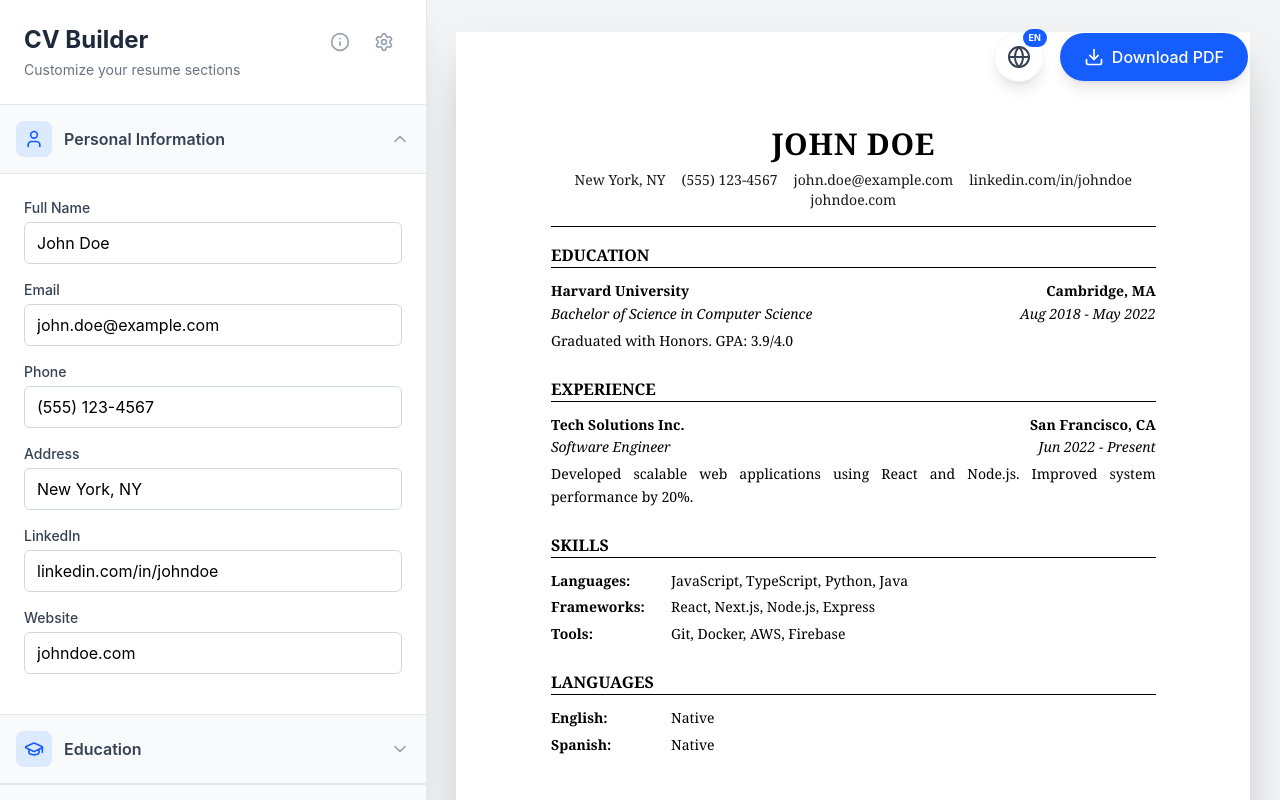
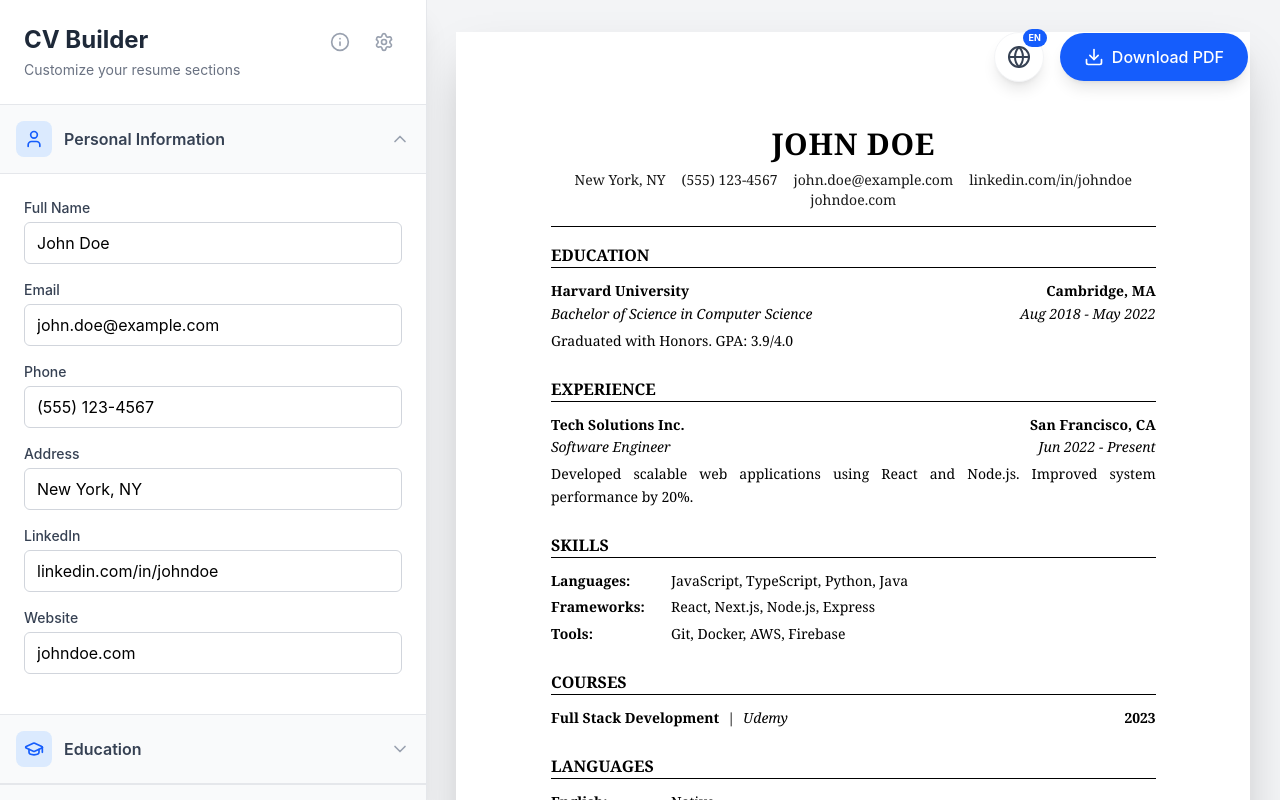
Before and after one commit to Lautaro-R-collins/CV-Builder, a React (Vite) app: page / in a window 1280 px wide. Built offline with nearby package versions, Linux system fonts and the light colour scheme.

Commit message:
add new function CV

```diff
--- a/src/components/CV/CV.jsx
+++ b/src/components/CV/CV.jsx
@@ -4,7 +4,7 @@ import { useCV } from '../../context/CVContext';
 const CV = () => {
   const { t } = useTranslation();
   const { cvData } = useCV();
-  const { generalInfo, education, experience, skills, languages, settings } = cvData;
+  const { generalInfo, education, experience, skills, languages, settings, courses } = cvData;
 
   const fontSizes = {
     xs: 'text-xs',
@@ -95,6 +95,25 @@ const CV = () => {
         </section>
       )}
 
+      {/* Courses */}
+      {courses && courses.length > 0 && (
+        <section className="mb-6">
+          <h2 className="text-base font-bold uppercase border-b border-black mb-3">{t('cv.courses')}</h2>
+          <div className="grid grid-cols-1 gap-2">
+            {courses.map((course) => (
+              <div key={course.id} className="flex justify-between items-baseline">
+                <div>
+                    <span className="font-bold">{course.name}</span>
+                    <span className="mx-2">|</span>
+                    <span className="italic">{course.organization}</span>
+                </div>
+                <span className="font-bold">{course.date}</span>
+              </div>
+            ))}
+          </div>
+        </section>
+      )}
+
       {/* Languages */}
       {languages.length > 0 && (
         <section>
```
